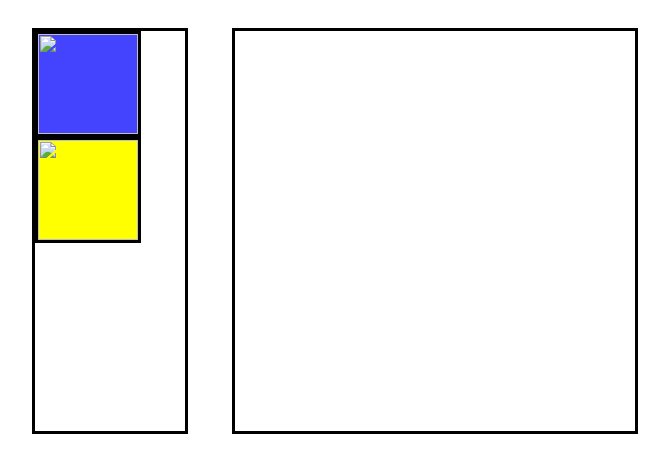
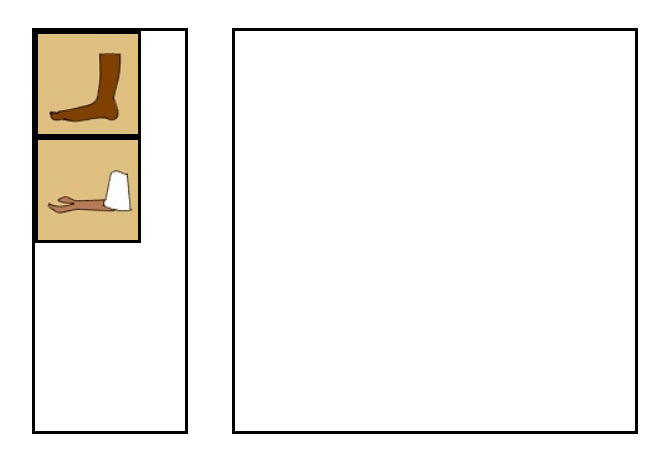
Before and after one commit to ryan-friesen/hieroglyph_storyboard, a plain HTML site: page heiroglyph_app/index.html in a window 1280 px wide. Shown: the whole page, without its empty margins (208-877 px from the left). Drawn offline with nearby package versions, Linux system fonts and the light colour scheme.

Commit message:
img link update

```diff
--- a/heiroglyph_app/index.html
+++ b/heiroglyph_app/index.html
@@ -3,10 +3,10 @@
 <body>
   <div id="side-container">
         <div class="draggable" type="item">
-		<img src="images/foot.jpg" height="100" width="100"></img>
+		<img src="hieroglyph_jpg_images/foot.jpg" height="100" width="100"></img>
 		</div>
 		<div class="draggable" type="item" style="background: yellow">
-		<img src="images/arm.jpg" height="100" width="100"></img>
+		<img src="hieroglyph_jpg_images/arm.jpg" height="100" width="100"></img>
 		</div>
   </div>
   <div id="main-container">
```
